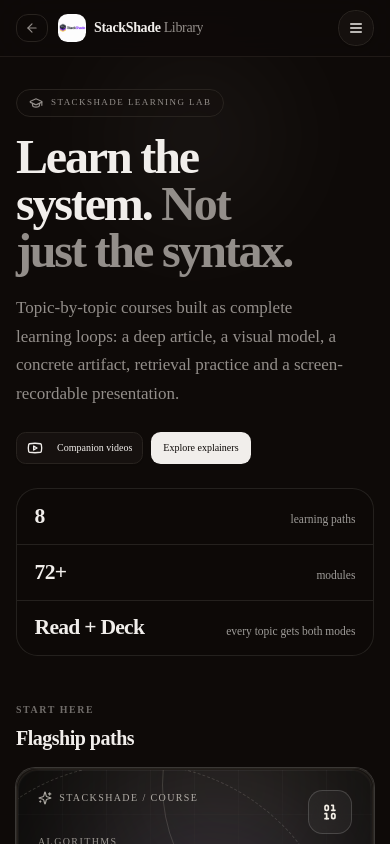
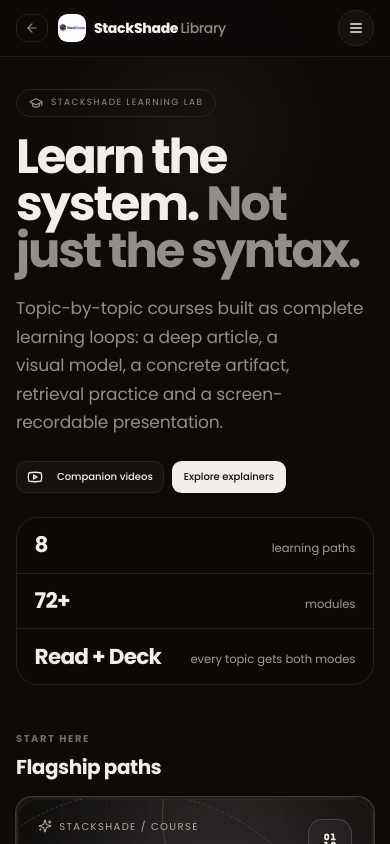
Before and after one commit to stack-shade/stack-shade.github.io, a Next.js app: page /courses in a window 390 px wide. Shown: the top 844 px of the page. Built offline with nearby package versions, Linux system fonts and the light colour scheme.

Commit message:
style: unify Poppins typography and learning-platform hierarchy

```diff
--- a/src/app/globals.css
+++ b/src/app/globals.css
@@ -25,8 +25,8 @@
   --ring: oklch(0.4 0.01 60);
   --radius: 0.75rem;
 
-  --font-body: var(--font-geist), ui-sans-serif, system-ui, sans-serif;
-  --font-display: var(--font-instrument-serif), Georgia, serif;
+  --font-body: var(--font-poppins), ui-sans-serif, system-ui, sans-serif;
+  --font-display: var(--font-poppins), ui-sans-serif, system-ui, sans-serif;
   --font-mono-stack: var(--font-geist-mono), ui-monospace, SFMono-Regular, Menlo, monospace;
   --tracking-display: -0.045em;
   --tracking-heading: -0.025em;
@@ -101,8 +101,8 @@ p, li, dd { text-wrap: pretty; }
 /* StackShade Blog: editorial technical typography */
 .stack-blog { font-family: var(--font-body); }
 .stack-blog .blog-display {
-  font-family: var(--font-display);
-  font-weight: 400;
+  font-family: var(--font-poppins);
+  font-weight: 700;
   letter-spacing: var(--tracking-display);
   line-height: 0.98;
 }
@@ -126,6 +126,8 @@ p, li, dd { text-wrap: pretty; }
 /* StackShade Courses: precise learning-product typography */
 .stack-courses { font-family: var(--font-body); }
 .stack-courses .courses-display {
+  font-family: var(--font-poppins);
+  font-weight: 700;
   letter-spacing: var(--tracking-display);
   line-height: 0.98;
   text-wrap: balance;
@@ -1099,3 +1101,175 @@ a {
 @media (prefers-reduced-motion: reduce) {
   .stackshade-slide-in { animation: none !important; }
 }
+
+
+/* Typography system: Poppins everywhere, mono only for technical metadata. */
+body,
+button,
+input,
+select,
+textarea {
+  font-family: var(--font-poppins);
+}
+
+h1,
+h2,
+h3,
+h4,
+h5,
+h6 {
+  font-family: var(--font-poppins);
+  font-weight: 700;
+}
+
+.stack-blog .blog-display,
+.stack-courses .courses-display {
+  font-family: var(--font-poppins);
+  font-weight: 700;
+}
+
+.stack-blog .blog-copy,
+.stack-blog article,
+.stack-courses .courses-copy,
+.stack-courses article {
+  letter-spacing: -0.008em;
+}
+
+/* Udemy-like learning hierarchy */
+.course-learning-layout {
+  display: grid;
+  grid-template-columns: minmax(0, 1fr) 21rem;
+  gap: 1rem;
+  align-items: start;
+}
+
+.course-learning-sidebar {
+  position: sticky;
+  top: 4.5rem;
+  max-height: calc(100svh - 5rem);
+  overflow: auto;
+}
+
+.course-learning-card {
+  border: 1px solid var(--ss-hairline);
+  border-radius: 1rem;
+  background: color-mix(in oklch, var(--background) 92%, transparent);
+}
+
+.course-curriculum-header {
+  display: flex;
+  align-items: center;
+  justify-content: space-between;
+  gap: .75rem;
+  padding: .85rem 1rem;
+  border-bottom: 1px solid var(--ss-hairline);
+}
+
+.course-curriculum-item {
+  display: grid;
+  grid-template-columns: auto minmax(0, 1fr);
+  gap: .65rem;
+  align-items: start;
+  padding: .7rem .8rem;
+  border-bottom: 1px solid var(--ss-hairline);
+  font-size: .72rem;
+  line-height: 1.45;
+}
+
+.course-curriculum-item:last-child {
+  border-bottom: 0;
+}
+
+.course-curriculum-item a {
+  color: var(--ss-ink-soft);
+}
+
+.course-curriculum-item a:hover {
+  color: var(--foreground);
+}
+
+.blog-reading-layout {
+  display: grid;
+  grid-template-columns: minmax(0, 1fr) 18rem;
+  gap: 2rem;
+  align-items: start;
+}
+
+.blog-reading-sidebar {
+  position: sticky;
+  top: 5rem;
+}
+
+.blog-reading-sidebar-card {
+  border: 1px solid var(--ss-hairline);
+  border-radius: 1rem;
+  background: color-mix(in oklch, var(--background) 90%, transparent);
+  padding: .9rem;
+}
+
+.blog-reading-sidebar-card a {
+  display: block;
+  padding: .45rem .35rem;
+  color: var(--ss-ink-soft);
+  font-size: .72rem;
+}
+
+.blog-reading-sidebar-card a:hover {
+  color: var(--foreground);
+}
+
+.blog-article-body {
+  max-width: 72ch;
+}
+
+.blog-article-body p,
+.blog-article-body li {
+  font-size: clamp(.96rem, 1.2vw, 1.04rem);
+  line-height: 1.82;
+}
+
+.blog-article-body h2 {
+  margin-top: 2.5rem;
+  font-size: clamp(1.45rem, 2.5vw, 2rem);
+  letter-spacing: -.025em;
+}
+
+.blog-article-body h3 {
+  margin-top: 1.8rem;
+  font-size: 1.2rem;
+}
+
+@media (max-width: 1024px) {
+  .course-learning-layout,
+  .blog-reading-layout {
+    grid-template-columns: 1fr;
+  }
+
+  .course-learning-sidebar,
+  .blog-reading-sidebar {
+    position: static;
+    max-height: none;
+  }
+}
+
+@media (max-width: 640px) {
+  .course-index-hero h1,
+  .courses-display,
+  .blog-display {
+    letter-spacing: -.035em;
+  }
+
+  .course-catalog-grid {
+    gap: .75rem;
+  }
+
+  .course-card {
+    border-radius: 1rem;
+  }
+
+  .blog-article-body p,
+  .blog-article-body li {
+    font-size: .96rem;
+    line-height: 1.78;
+  }
+}
```
